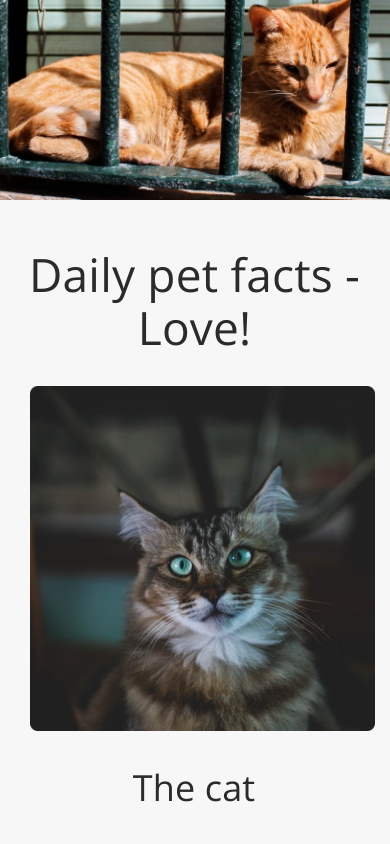
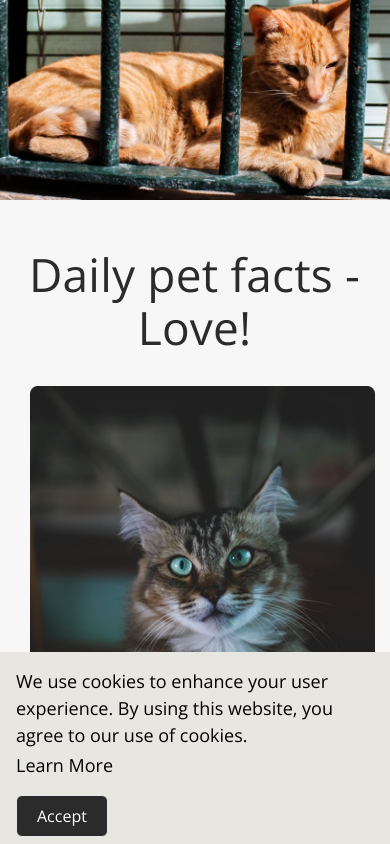
Before and after one commit to IvanaPusic/pet-facts, a React (Vite) app: page / in a window 390 px wide. Shown: the top 844 px of the page. Built offline with nearby package versions, Linux system fonts and the light colour scheme.

Commit message:
add: utilize cookie functionality

```diff
--- a/src/App.jsx
+++ b/src/App.jsx
@@ -1,16 +1,16 @@
 import { useFormik } from 'formik';
-import { useState } from 'react';
-import { Footer, Form, Gallery, Hero, PetFacts } from './components';
+import { useCookies } from 'react-cookie';
+import { Cookie, Footer, Form, Gallery, Hero, PetFacts } from './components';
 import { schema } from './schemas';
-
 function App() {
-  const [isOpen, setIsOpen] = useState(false);
+  // const [isOpen, setIsOpen] = useState(false);
+  const [cookies] = useCookies(['cookieConsent']);
 
   const onSubmit = async (values, actions) => {
     await new Promise((resolve) => setTimeout(resolve, 1000));
     actions.resetForm();
-    console.log('submitted');
-    setIsOpen(true);
+    // console.log('submitted');
+    // setIsOpen(true);
   };
 
   const {
@@ -42,18 +42,19 @@ function App() {
     onSubmit,
   };
   return (
-    <>
-      {isOpen && (
+    <section className='overflow:hidden'>
+      {/* {isOpen && (
         <div className='fixed top-0 left-0 h-screen w-full bg-white z-10'>
           modal
         </div>
-      )}
+      )} */}
       <Hero />
       <PetFacts />
       <Gallery />
       <Form {...formikHelpers} />
       <Footer />
-    </>
+      {!cookies.cookieConsent && <Cookie />}
+    </section>
   );
 }
 
--- /dev/null
+++ b/src/components/Cookie.jsx
@@ -0,0 +1,30 @@
+import { useCookies } from 'react-cookie';
+
+const Cookie = () => {
+  const [setCookies] = useCookies(['cookieConsent']);
+
+  const giveCookieConsent = () => {
+    setCookies('cookieConsent', true, { path: '/' });
+  };
+  return (
+    <div className=' animate-from-bottom fixed bg-[#e8e6e0] bottom-0 right-0 h-[12rem] w-full z-10 p-[1rem] lg:px-[10.31rem] '>
+      <h4 className='pb-[1rem] flex gap-[0.2rem] flex-col text-base max-w-[30rem]'>
+        We use cookies to enhance your user experience. By using this website,
+        you agree to our use of cookies.
+        <span>
+          <a href='#' className='decoration-solid'>
+            Learn More
+          </a>
+        </span>
+      </h4>
+      <button
+        className='py-2 px-5 bg-secondary text-white transition ease-in-out hover:translate-x-1 hover:bg-transparent border hover:text-secondary hover:border-secondary rounded-md'
+        onClick={giveCookieConsent}
+      >
+        Accept
+      </button>
+    </div>
+  );
+};
+
+export default Cookie;
--- a/src/components/index.js
+++ b/src/components/index.js
@@ -1,3 +1,4 @@
+import Cookie from './Cookie';
 import Footer from './Footer';
 import Form from './Form';
 import Gallery from './Gallery';
@@ -7,6 +8,7 @@ import SwiperButtonNext from './SwiperButtonNext';
 import SwiperButtonPrev from './SwiperButtonPrev';
 
 export {
+  Cookie,
   Footer,
   Form,
   Gallery,
```
